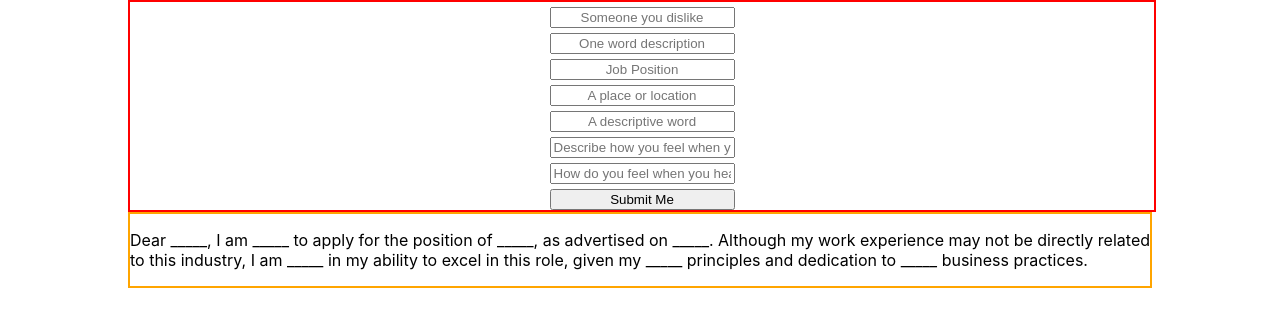
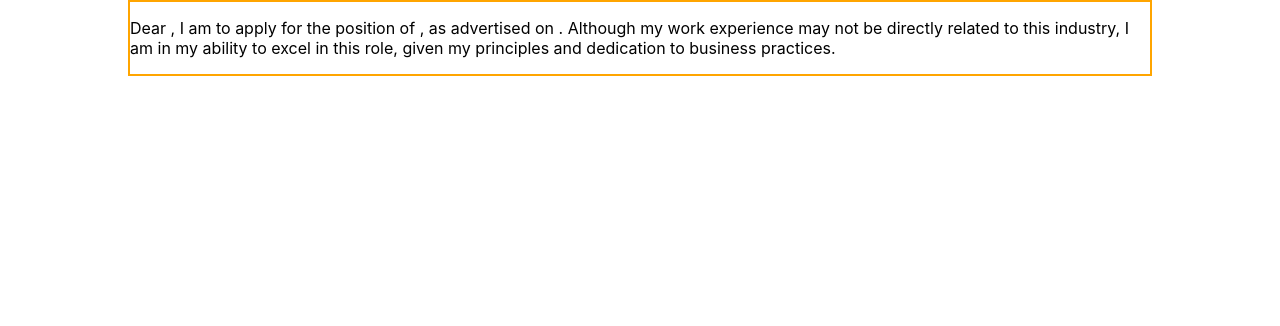
Before and after one commit to cover-letter-mad-libs/cover-letter-mad-libs, a React (Create React App) app: page /coverletter in a window 1280 px wide. Shown: the top 326 px of the page. Built offline with nearby package versions, Linux system fonts and the light colour scheme.

Commit message:
react-router-dom setup, on submit of form, navigates to the coverLetter page

```diff
--- a/package.json
+++ b/package.json
@@ -8,6 +8,7 @@
     "@testing-library/user-event": "^13.5.0",
     "react": "^18.2.0",
     "react-dom": "^18.2.0",
+    "react-router-dom": "^6.9.0",
     "react-scripts": "5.0.1",
     "web-vitals": "^2.1.4"
   },
--- a/src/App.js
+++ b/src/App.js
@@ -1,123 +1,25 @@
+import {
+  BrowserRouter as Router,
+  Routes,
+  Route,
+  Navigate,
+} from "react-router-dom";
 import "./App.css";
-import CoverLetter from "./CoverLetter";
-import { useState } from "react";
+import CoverLetter from "./Components/CoverLetter";
+import UserInputs from "./Components/UserInputs";
 
 function App() {
-  const [companyName, setCompanyName] = useState("_____");
-  const [userCompanyName, setUserCompanyName] = useState("");
-
-  const [adjective, setAdjective] = useState(['_____', '_____', '_____', '_____']);
-  const [userAdjective, setUserAdjective] = useState("");
-
-  const [jobPosition, setJobPosition] = useState("_____");
-  const [userJobPosition, setUserJobPosition] = useState("");
-
-  const [place, setPlace] = useState("_____");
-  const [userPlace, setUserPlace] = useState("");
-
-  const [userAdjectiveTwo, setUserAdjectiveTwo] = useState("");
-  const [userAdjectiveThree, setUserAdjectiveThree] = useState("");
-  const [userAdjectiveFour, setUserAdjectiveFour] = useState("");
-
-  let adjectiveList = [];
-
-  function handleSubmit(e) {
-    e.preventDefault();
-    setCompanyName(userCompanyName);
-    setUserCompanyName("");
-
-    adjectiveList.push(
-      userAdjective,
-      userAdjectiveTwo,
-      userAdjectiveThree,
-      userAdjectiveFour
-    );
-
-    setAdjective(adjectiveList);
-    setUserAdjective("");
-    setUserAdjectiveTwo("");
-    setUserAdjectiveThree("");
-    setUserAdjectiveFour("");
-
-    setJobPosition(userJobPosition);
-    setUserJobPosition("");
-
-    setPlace(userPlace);
-    setUserPlace("");
-  }
-  console.log("adjective", adjective);
-  console.log("adjectiveList", adjectiveList);
-
   return (
-    <div className="App">
-
-      <div role="header"></div>
-      <div className="user-inputs">
-        <form onSubmit={handleSubmit}>
-          {/* Company Input */}
-          <input
-            placeholder="Someone you dislike"
-            name="companyName"
-            value={userCompanyName}
-            onChange={(e) => setUserCompanyName(e.target.value)}
-          />
-
-          {/* Adjective Input */}
-          <input
-            placeholder="One word description"
-            name="adjective"
-            value={userAdjective}
-            onChange={(e) => setUserAdjective(e.target.value)}
-          />
-
-          {/* Job Position Input */}
-          <input
-            placeholder="Job Position"
-            name="jobPosition"
-            value={userJobPosition}
-            onChange={(e) => setUserJobPosition(e.target.value)}
-          />
-
-          {/* Job Board Input */}
-          <input
-            placeholder="A place or location"
-            name="place"
-            value={userPlace}
-            onChange={(e) => setUserPlace(e.target.value)}
-          />
-
-          <input
-            placeholder="A descriptive word"
-            name="adjectiveTwo"
-            value={userAdjectiveTwo}
-            onChange={(e) => setUserAdjectiveTwo(e.target.value)}
-          />
-
-          <input
-            placeholder="Describe how you feel when you eat a food that should be crunchy, but is instead soft"
-            name="adjectiveThree"
-            value={userAdjectiveThree}
-            onChange={(e) => setUserAdjectiveThree(e.target.value)}
-          />
-
-          <input
-            placeholder="How do you feel when you hear the phrase 'right', or 'yeah'?"
-            name="adjectiveFour"
-            value={userAdjectiveFour}
-            onChange={(e) => setUserAdjectiveFour(e.target.value)}
-          />
-          <button type="submit">Submit Me</button>
-        </form>
+    <Router>
+      <div className="App">
+        <div className="cover-letter">
+          <Routes>
+            <Route index element={<UserInputs />} />
+              <Route path='coverletter' element={<CoverLetter />} />
+          </Routes>
+        </div>
       </div>
-      <div className="cover-letter">
-        <CoverLetter
-          companyName={companyName}
-          adjective={adjective}
-          jobPosition={jobPosition}
-          place={place}
-        />
-      </div>
-    </div>
+    </Router>
   );
 }
 
--- /dev/null
+++ b/src/Components/CoverLetter.js
@@ -0,0 +1,13 @@
+
+
+export default function CoverLetter({companyName, adjective, jobPosition, place}) {
+    return (
+        <p>Dear {companyName},
+
+        I am {adjective} to apply for the position of {jobPosition}, as advertised on {place}.
+        Although my work experience may not be directly related to this industry,
+        I am {adjective} in my ability to excel in this role,
+        given my {adjective} principles and dedication to {adjective} business practices.
+        </p>
+    )
+}
--- /dev/null
+++ b/src/Components/UserInputs.jsx
@@ -0,0 +1,118 @@
+import React, { useState } from 'react'
+import { useNavigate } from 'react-router-dom';
+import CoverLetter from './CoverLetter';
+
+export default function UserInputs() {
+    const [companyName, setCompanyName] = useState("");
+  const [userCompanyName, setUserCompanyName] = useState("");
+
+  const [adjective, setAdjective] = useState(['']);
+  const [userAdjective, setUserAdjective] = useState("");
+
+  const [jobPosition, setJobPosition] = useState("");
+  const [userJobPosition, setUserJobPosition] = useState("");
+
+  const [place, setPlace] = useState("");
+  const [userPlace, setUserPlace] = useState("");
+
+  const [userAdjectiveTwo, setUserAdjectiveTwo] = useState("");
+  const [userAdjectiveThree, setUserAdjectiveThree] = useState("");
+  const [userAdjectiveFour, setUserAdjectiveFour] = useState("");
+
+  const navigate = useNavigate();
+  let adjectiveList = [];
+
+  function handleSubmit(e) {
+    e.preventDefault();
+    setCompanyName(userCompanyName);
+    // setUserCompanyName("");
+
+    adjectiveList.push(
+      userAdjective,
+      userAdjectiveTwo,
+      userAdjectiveThree,
+      userAdjectiveFour
+    );
+
+    setAdjective(adjectiveList);
+    // setUserAdjective("");
+    // setUserAdjectiveTwo("");
+    // setUserAdjectiveThree("");
+    // setUserAdjectiveFour("");
+
+    setJobPosition(userJobPosition);
+    // setUserJobPosition("");
+
+    setPlace(userPlace);
+    // setUserPlace("");
+    navigate('coverletter');
+  }
+  console.log("adjective", adjective);
+  console.log("adjectiveList", adjectiveList);
+  return (
+    <div className="user-inputs">
+        <form onSubmit={handleSubmit}>
+          {/* Company Input */}
+          <input
+            placeholder="Someone you dislike"
+            name="companyName"
+            value={userCompanyName}
+            onChange={(e) => setUserCompanyName(e.target.value)}
+          />
+
+          {/* Adjective Input */}
+          <input
+            placeholder="One word description"
+            name="adjective"
+            value={userAdjective}
+            onChange={(e) => setUserAdjective(e.target.value)}
+          />
+
+          {/* Job Position Input */}
+          <input
+            placeholder="Job Position"
+            name="jobPosition"
+            value={userJobPosition}
+            onChange={(e) => setUserJobPosition(e.target.value)}
+          />
+
+          {/* Job Board Input */}
+          <input
+            placeholder="A place or location"
+            name="place"
+            value={userPlace}
+            onChange={(e) => setUserPlace(e.target.value)}
+          />
+
+          <input
+            placeholder="A descriptive word"
+            name="adjectiveTwo"
+            value={userAdjectiveTwo}
+            onChange={(e) => setUserAdjectiveTwo(e.target.value)}
+          />
+
+          <input
+            placeholder="Describe how you feel when you eat a food that should be crunchy, but is instead soft"
+            name="adjectiveThree"
+            value={userAdjectiveThree}
+            onChange={(e) => setUserAdjectiveThree(e.target.value)}
+          />
+
+          <input
+            placeholder="How do you feel when you hear the phrase 'right', or 'yeah'?"
+            name="adjectiveFour"
+            value={userAdjectiveFour}
+            onChange={(e) => setUserAdjectiveFour(e.target.value)}
+          />
+          <button type="submit">Submit Me</button>
+        </form>
+        {/* <CoverLetter
+          companyName={companyName}
+          adjective={adjective}
+          jobPosition={jobPosition}
+          place={place}
+        /> */}
+      </div>
+
+  )
+}
--- a/src/CoverLetter.js
+++ /dev/null
@@ -1,13 +0,0 @@
-
-
-export default function CoverLetter({companyName, adjective, jobPosition, place}) {
-    return (
-        <p>Dear {companyName},
-
-        I am {adjective[0]} to apply for the position of {jobPosition}, as advertised on {place}.
-        Although my work experience may not be directly related to this industry,
-        I am {adjective[1]} in my ability to excel in this role,
-        given my {adjective[2]} principles and dedication to {adjective[3]} business practices.
-        </p>
-    )
-}
```
Also changed, not shown: 1 other file (tests, documents, lock files or other folders).
